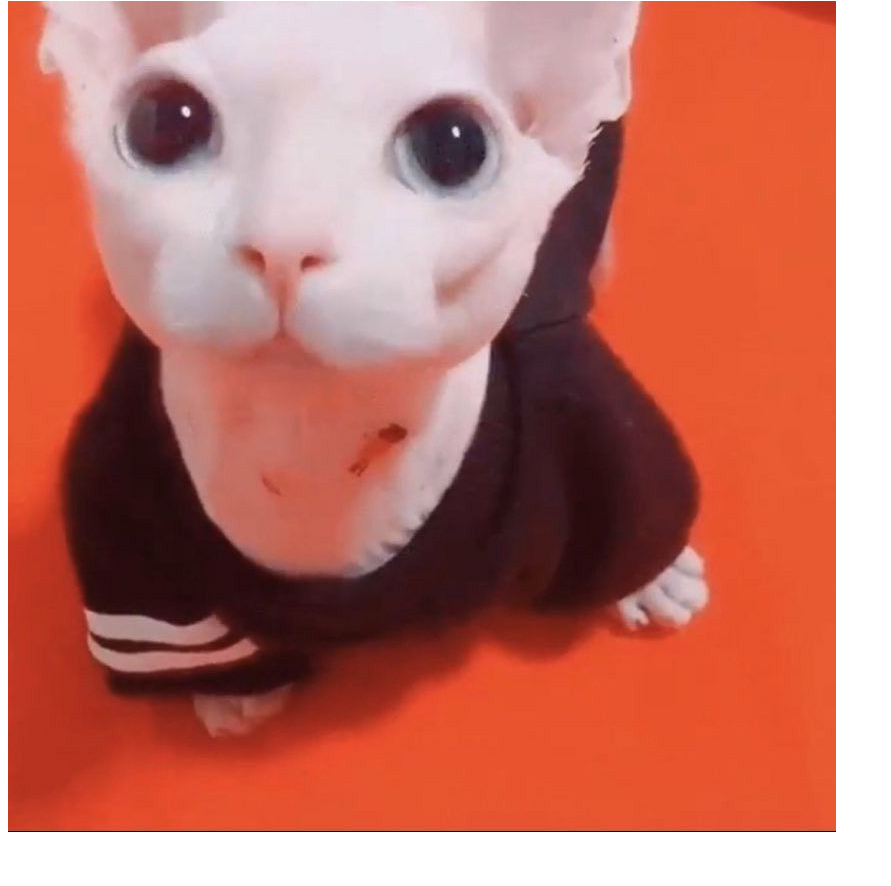
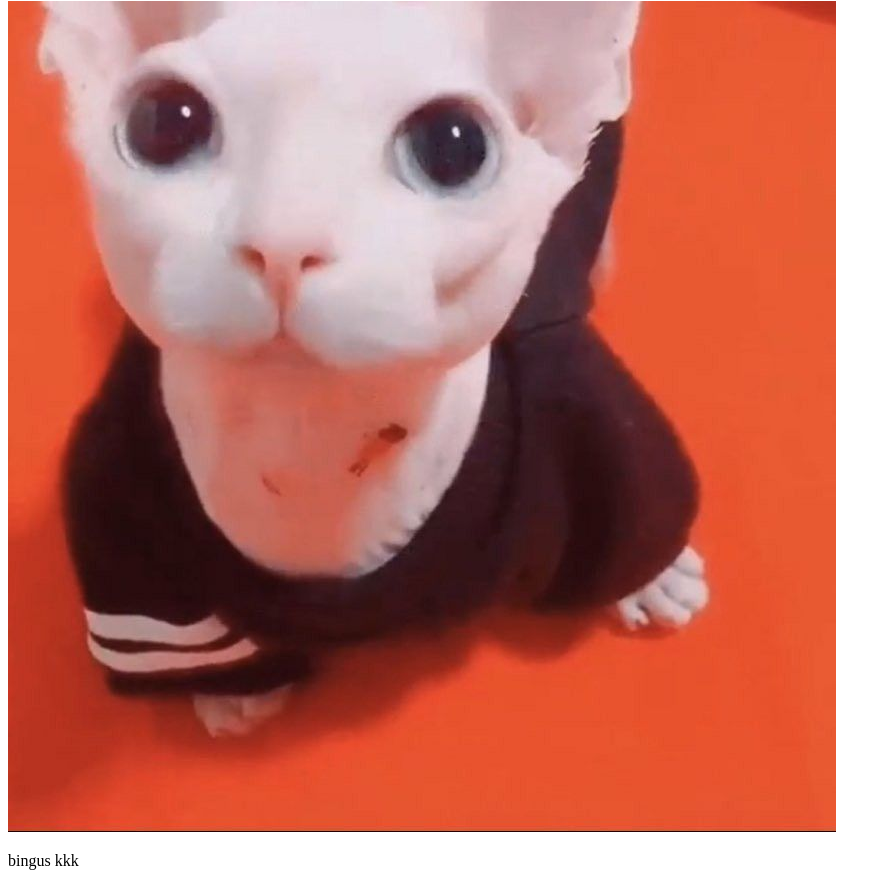
Before and after one commit to felizfx/DevOps-Repository, a plain HTML site: page index.html in a window 1280 px wide. Shown: the part 533-1419 px from the top of the page, without its empty margins (0-891 px from the left). Before the commit the page ends 1377 px from the top, so only its background shows below. Drawn offline with Linux system fonts and the light colour scheme.

Commit message:
Changing index.html

```diff
--- a/index.html
+++ b/index.html
@@ -10,5 +10,6 @@
    <h1>Primeira aula de DevOps</h1>
    <img src="imagens/bingus1.jpg" alt="">
    <img src="imagens/bingus2.jpg" alt="">
+   <p>bingus kkk</p>
 </body>
 </html>
```
Also changed, not shown: minhas_senhas.txt (added), 1 other file.
